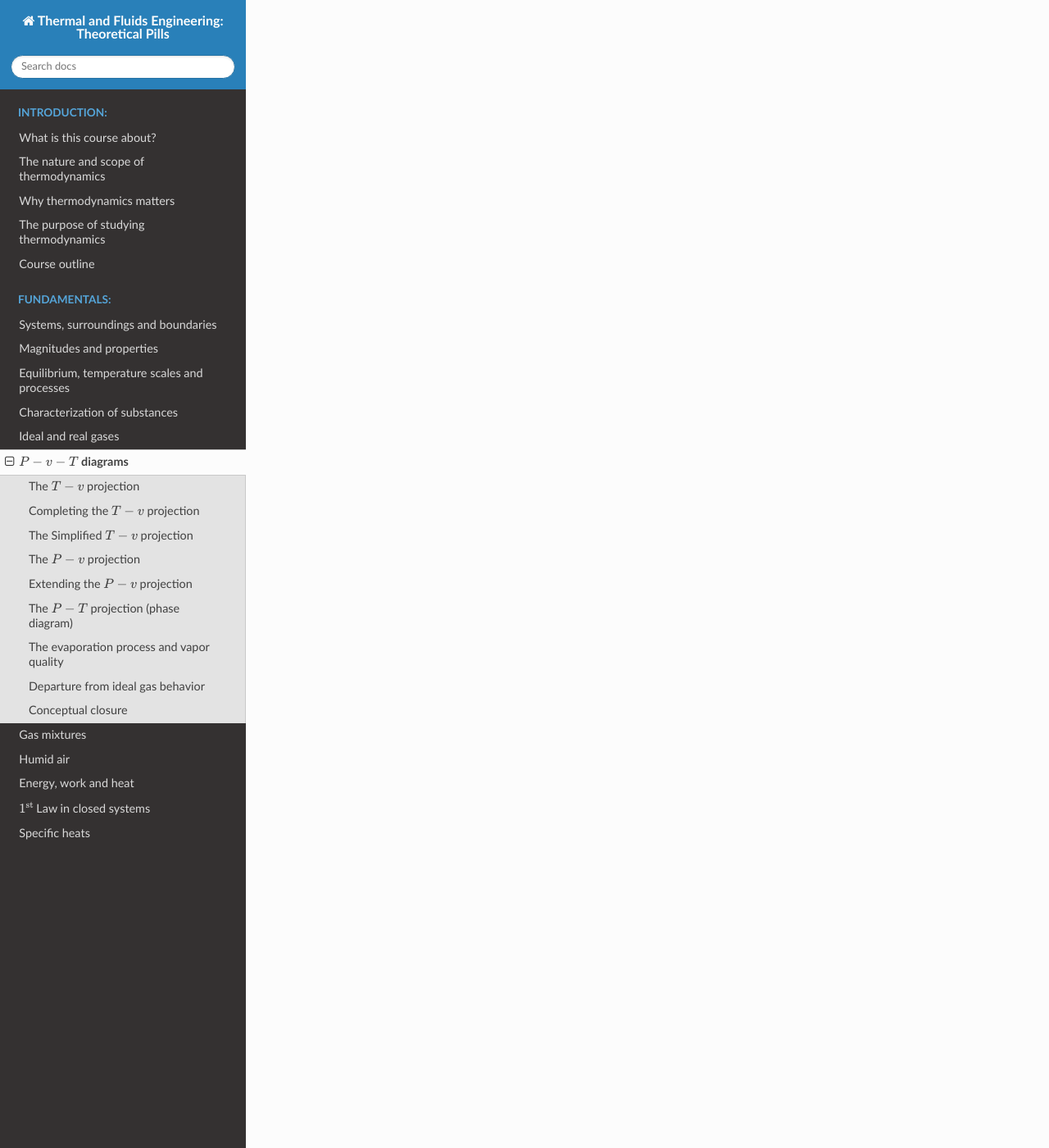
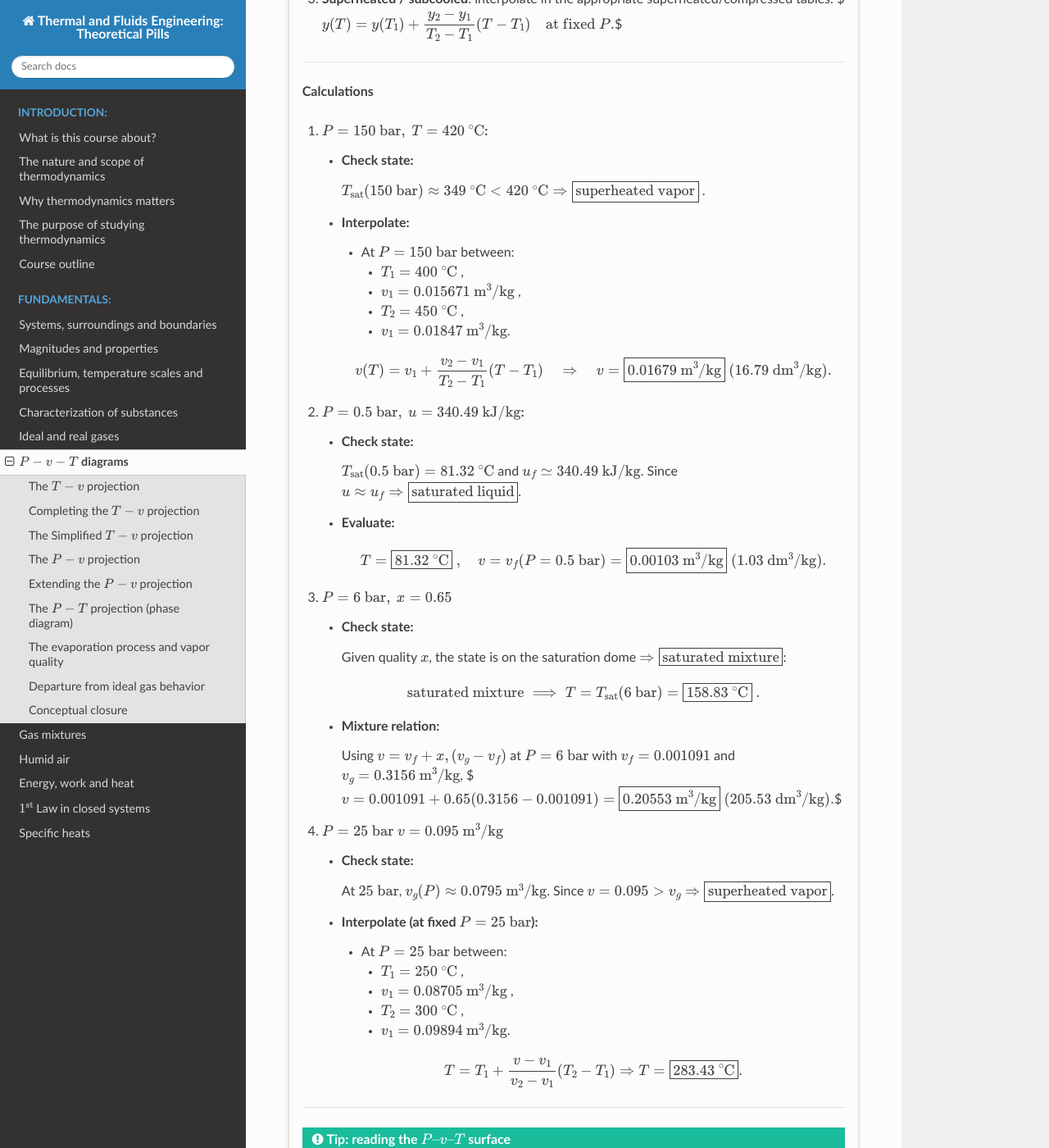
Before and after one commit to azarketa/Thermodynamics-theoretical-pills, a Sphinx documentation site: the page built from source/06_P-v-T_diagrams.md, in a window 1280 px wide and 1400 px high, scrolled down 4966 px. Shown: the whole window at 82% size. Built offline with Sphinx 7.4.7 and the Read the Docs theme 3.1.0, drawn with Linux system fonts in a browser that asks for light colours; cross-references to code outside the pages are shown as plain code; some of the changed text lies outside the part shown.

Commit message:
Files updated

```diff
--- a/source/06_P-v-T_diagrams.md
+++ b/source/06_P-v-T_diagrams.md
@@ -17,26 +17,31 @@ The shape of this surface, and its projections on coordinate planes, provides in
 (subsec_tv_projection)=
 ### The $T-v$ projection
 
-Let us examine a simple and familiar system: a **piston–cylinder** filled with liquid water at atmospheric pressure ($P \approx 101 \ \text{kPa}$) and at an initial temperature of $20^{\circ}\text{C}$.
+Let us examine a simple and familiar system: a **piston–cylinder** filled with liquid water at atmospheric pressure ($P \approx 101 \ \text{kPa}$) and at an initial temperature of $20 \ ^{\circ}\text{C}$.
 The system is slowly heated by a thermal source such as a small burner.
 
 1. **Heating the liquid:**
+
    As heat is supplied, the temperature of the water increases. The piston remains nearly still, showing that the liquid’s **specific volume** varies very little with temperature.
 
 2. **Approaching saturation:**
-   When the temperature reaches $100^{\circ}\text{C}$ (at this pressure), the liquid becomes **saturated**. Any further addition of heat now initiates a **phase change**—the formation of vapor.
-   The water at this point is called **saturated liquid**, while the earlier state (below $100^{\circ}\text{C}$) is **subcooled** or **compressed liquid**.
+
+    When the temperature reaches $100 \ ^{\circ}\text{C}$ (at this pressure), the liquid becomes **saturated**. Any further addition of heat now initiates a **phase change**—the formation of vapor.
+   The water at this point is called **saturated liquid**, while the earlier state (below $100 \ ^{\circ}\text{C}$) is **subcooled** or **compressed liquid**.
 
 3. **Phase change:**
+
    As the vapor forms, the piston begins to move upward. The temperature and pressure remain constant during the change, but the **specific volume** increases sharply.
    During this process, both liquid and vapor coexist — this is the **saturated liquid–vapor mixture**.
    Each intermediate state corresponds to a given fraction of vaporized mass, quantified by the **quality** $x$, defined later in this section.
 
 4. **Saturated vapor:**
+
    When the last droplet of liquid evaporates, the system consists entirely of **saturated vapor**.
    Removing heat from this state would reverse the process, leading to **condensation**.
 
 5. **Superheated vapor:**
+
    If heating continues beyond the saturated vapor state, the temperature rises above the saturation temperature.
    The vapor expands, the piston ascends further, and the gas approximately follows {ref}`the ideal-gas law <eq_ideal_gas_specific_form>`. The fluid in this region is the **superheated vapor**.
 
@@ -73,7 +78,7 @@ This leads to two major conclusions:
 
     (eq_critical_magnitudes_water)=
     $$
-    T_{\text{cr}} = 373.95^{\circ}\text{C}, \quad P_{\text{cr}} = 22.06\text{MPa}
+    T_{\text{cr}} = 373.95 \ ^{\circ}\text{C}, \quad P_{\text{cr}} = 22.06\text{MPa}
     $$
 
     Supercritical fluids exhibit properties intermediate between those of gases and liquids and are used in specialized applications such as solvent extraction and supercritical drying.
@@ -110,7 +115,7 @@ This simplified $T-v$ diagram is a cornerstone of thermodynamic visualization
 To complement the $T-v$ view, consider the same piston–cylinder system but now **maintain constant temperature** while varying pressure.
 
 By applying or removing weights on the piston, the external pressure is changed, while heat exchange with the thermal bath keeps the temperature fixed.
-The resulting **P-v diagram** shows similar features to the $T-v$ projection:
+The resulting **$P-v$ diagram** shows similar features to the $T-v$ projection:
 
 * As pressure decreases at constant $T$, the liquid begins to vaporize once $P_{\text{sat}}$ is reached.
 * At higher pressures, condensation occurs.
@@ -143,7 +148,7 @@ At still lower pressures, other transitions appear:
 
   (eq_triple_point_values_water)=
   $$
-  T_{\text{tr}} = 0.01{^\circ}\text{C}, \quad P_{\text{tr}} = 0.6117 \ \text{kPa}
+  T_{\text{tr}} = 0.01{\ ^\circ}\text{C}, \quad P_{\text{tr}} = 0.6117 \ \text{kPa}
   $$
 
 * The **sublimation process**, a direct transition from solid to vapor (or vice versa) at pressures below $P_{\text{tr}}$.
@@ -201,6 +206,127 @@ $$
 This intensive parameter ranges from $x=0$ (saturated liquid) to $x=1$ (saturated vapor).
 In the two-phase region, all other properties can be expressed as mass-weighted averages of their saturated-liquid and saturated-vapor values.
 
+::::{card}
+**WORKED EXAMPLE — locating water states on the $P–v–T$ diagram**
+^^^
+
+**Problem statement**
+
+For each thermodynamic state of **water**, determine the requested properties by locating the state on the $P–v–T$ surface using tabulated data{cite}`2015Cengel`:
+
+1. $P=150~\mathrm{bar}$, $T=693~\mathrm{K}$ ($=420\ ^\circ\mathrm{C}$). Find $v$.
+2. $P=0.5~\mathrm{bar}$, $u=340.49~\mathrm{kJ,kg^{-1}}$. Find $v$ and $T$.
+3. $P=6~\mathrm{bar}$, $x=0.65$. Find $v$ and $T$.
+4. $P=25~\mathrm{bar}$, $v=0.095~\mathrm{m^3,kg^{-1}}$. Find $T$.
+
+---
+
+**Synthesis**
+
+| Case | Given                                                | To find  |
+| :--- | :--------------------------------------------------- | :------- |
+| 1  | $P=150~\mathrm{bar}$, $T=420\ ^\circ\mathrm{C}$        | $v$      |
+| 2  | $P=0.5~\mathrm{bar}$, $u=340.49~\mathrm{kJkg^{-1}}$ | $v$, $T$ |
+| 3  | $P=6~\mathrm{bar}$, $x=0.65$                         | $v$, $T$ |
+| 4  | $P=25~\mathrm{bar}$, $v=0.095~\mathrm{m^3kg^{-1}}$  | $T$      |
+
+---
+
+**Solution strategy**
+
+1. **State check**: at a given $P$ or $T$, compare with saturation properties $(T_\text{sat}(P)$, $P_\text{sat}(T)$; $v_f,v_g$; $u_f,u_g$) to decide **region**: subcooled/compressed liquid, saturated mixture, or superheated vapor.
+2. **Mixture**: if saturated, $T=T_\text{sat}(P)$ and $v=v_f+x(v_g-v_f)$, $u=u_f+x(u_g-u_f)$.
+3. **Superheated / subcooled**: interpolate in the appropriate superheated/compressed tables:
+   $$y(T)=y(T_1)+\dfrac{y_2-y_1}{T_2-T_1}(T-T_1)\quad\text{at fixed }P.$$
+
+---
+
+**Calculations**
+
+1. **$P=150~\mathrm{bar},\ T=420\ ^\circ\mathrm{C}$:**
+
+   * **Check state:**
+
+        $T_\text{sat}(150~\mathrm{bar})\approx 349\ ^\circ\mathrm{C}<420\ ^\circ\mathrm{C}\Rightarrow \boxed{\text{superheated vapor}}$ .
+
+   * **Interpolate:**
+
+        * At $P=150~\mathrm{bar}$ between:
+
+            * $T_1 = 400\ ^\circ\mathrm{C}$ ,
+            * $v_1 = 0.015671 \ \text{m}^{3}/\text{kg}$ ,
+            * $T_2=450\ ^\circ\mathrm{C}$ ,
+            * $v_1 = 0.01847 \ \text{m}^{3}/\text{kg}$.
+
+        $$
+        v(T)=v_1+\frac{v_2-v_1}{T_2-T_1}(T-T_1)
+        \quad\Rightarrow\quad
+        v=\boxed{0.01679~\text{m}^{3}/\text{kg}} \ (16.79~\text{dm}^{3}/\text{kg}).
+        $$
+
+2. **$P=0.5~\mathrm{bar},\ u=340.49~\text{kJ}/\text{kg}$:**
+
+   * **Check state:**
+
+     $T_\text{sat}(0.5~\mathrm{bar})=81.32\ ^\circ\mathrm{C}$ and $u_f\simeq340.49~\text{kJ}/\text{kg}$.
+     Since $u\approx u_f \Rightarrow \boxed{\text{saturated liquid}}$.
+
+   * **Evaluate:**
+
+     $$T=\boxed{81.32\ ^\circ\mathrm{C}} \ ,\quad v=v_f(P=0.5~\mathrm{bar})=\boxed{0.00103~\text{m}^3/\text{kg}}\ (1.03~\text{dm}^{3}/\text{kg}).$$
+
+3. **$P=6~\mathrm{bar},\ x=0.65$**
+
+   * **Check state:**
+
+     Given quality $x$, the state is on the saturation dome $\Rightarrow \boxed{\text{saturated mixture}}$:
+
+    $$\text{saturated mixture} \implies T=T_\text{sat}(6~\mathrm{bar})=\boxed{158.83\ ^\circ\mathrm{C}} \ .$$
+
+   * **Mixture relation:**
+
+     Using $v=v_f+x,(v_g-v_f)$ at $P=6~\mathrm{bar}$ with $v_f=0.001091$ and $v_g=0.3156\ \text{m}^{3}/\text{kg}$,
+     $$
+     v=0.001091+0.65(0.3156-0.001091) = \boxed{0.20553~\text{m}^{3}/\text{kg}}\ (205.53~\text{dm}^{3}/\text{kg}).
+     $$
+
+4. **$P=25~\mathrm{bar} \ v=0.095~\text{m}^{3}/\text{kg}$**
+
+   * **Check state:**
+
+     At $25~\mathrm{bar}$, $v_g(P)\approx0.0795~\text{m}^{3}/\text{kg}$.
+     Since $v=0.095>v_g \Rightarrow \boxed{\text{superheated vapor}}$.
+
+   * **Interpolate (at fixed $P=25~\mathrm{bar}$):**
+
+        * At $P=25~\mathrm{bar}$ between:
+
+            * $T_1 = 250\ ^\circ\mathrm{C}$ ,
+            * $v_1 = 0.08705 \ \text{m}^{3}/\text{kg}$ ,
+            * $T_2=300\ ^\circ\mathrm{C}$ ,
+            * $v_1 = 0.09894 \ \text{m}^{3}/\text{kg}$.
+
+        $$
+        T=T_1+\frac{v-v_1}{v_2-v_1}(T_2-T_1) \Rightarrow T = \boxed{283.43\ ^\circ\mathrm{C}}.
+        $$
+
+---
+
+:::{admonition} Tip: reading the $P–v–T$ surface
+:class: tip
+
+* Fixing $P$ and $T$ (case a) selects an **isobar–isotherm** point; comparing $T$ with $T_\text{sat}(P)$ tells whether the state lies **inside** (mixture) or **outside** (superheated/subcooled) the dome.
+* Fixing $P$ and $u$ (case b) near $u_f$ pins the state to the **saturated liquid** line at $T_\text{sat}(P)$, so $v=v_f(P)$.
+* Specifying $P$ and $x$ (case c) places the state **on the dome** at $T_\text{sat}(P)$, with $v$ a linear blend of $v_f$ and $v_g$.
+* Fixing $P$ and a large $v$ (case d) typically means **superheated vapor**; interpolate in superheated tables to obtain $T$.
+  Together, these patterns show how simple state checks against saturation properties let you navigate the $P$–$v$–$T$ surface quickly and accurately.
+  :::
+
++++
+END OF WORKED EXAMPLE
+::::
+
+
 ---
 
 (subsec_error_tv_diagram)=
```
